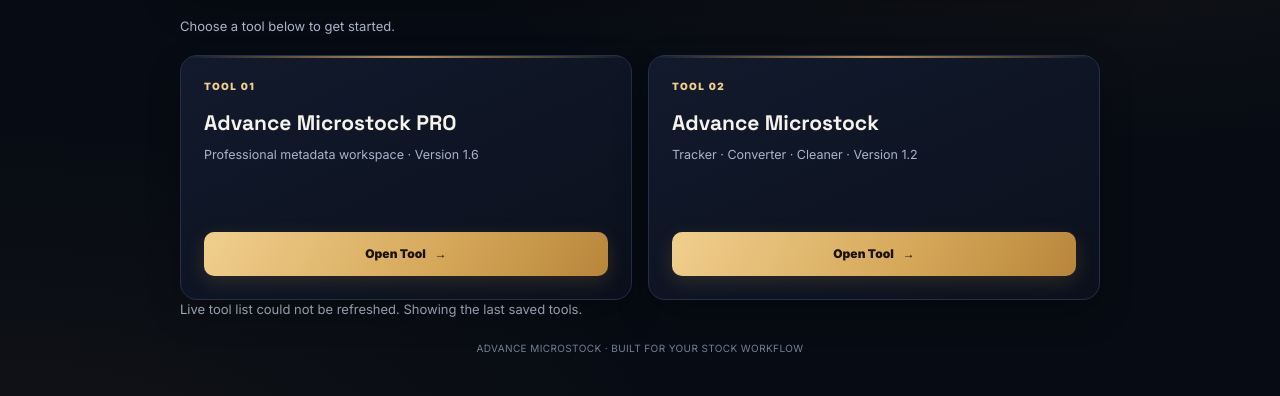
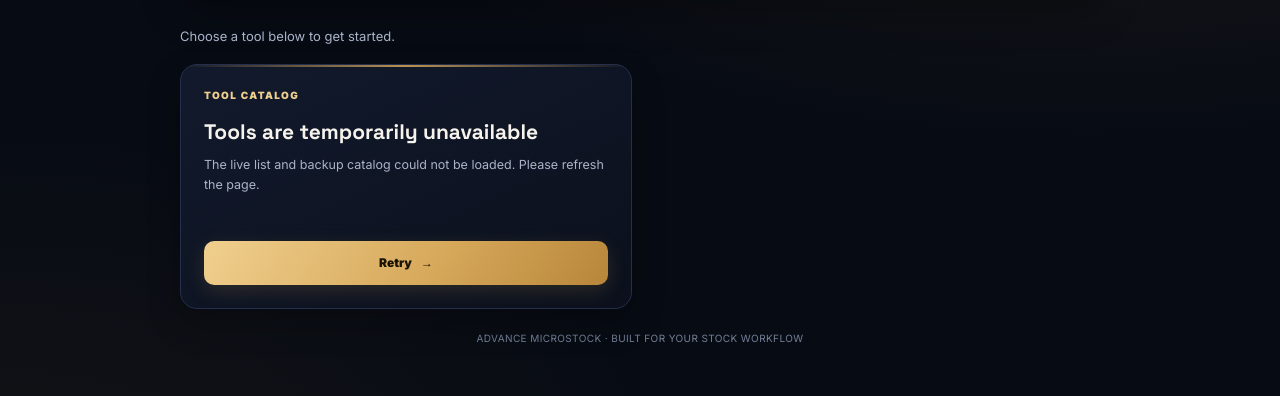
Before and after one commit to AdvanceMicrostock/advance-microstock, a plain HTML site: page index.html in a window 1280 px wide. Shown: the part 276-672 px from the top of the page. Drawn offline with Linux system fonts and the light colour scheme; no server answers.

Commit message:
Make both tool catalog and backup list update automatically

```diff
--- a/index.html
+++ b/index.html
@@ -53,10 +53,25 @@ footer{margin-top:22px;text-align:center;color:#748097;font-size:10px;letter-spa
   const REPOSITORY_API = "https://api.github.com/repos/mdsojeebr/advance-microstock/contents/?ref=main";
   const appList = document.getElementById("apps");
 
-  const fallbackFiles = [
-    { name: "Advance Microstock PRO Metadata 1.6 update.html", type: "file" },
-    { name: "Advance Microstock All In One 1.2.html", type: "file" }
-  ];
+  async function loadBackupFiles() {
+    const response = await fetch("./tool-manifest.json?refresh=" + Date.now(), {
+      headers: { "Accept": "application/json" },
+      cache: "no-store"
+    });
+    if (!response.ok) {
+      throw new Error("Backup tool catalog request failed: " + response.status);
+    }
+
+    const manifest = await response.json();
+    const names = Array.isArray(manifest) ? manifest : manifest && manifest.files;
+    if (!Array.isArray(names)) {
+      throw new Error("Backup tool catalog has an invalid format");
+    }
+
+    return names
+      .filter(name => typeof name === "string" && /\\.html?$/i.test(name) && !/^index\\.html?$/i.test(name))
+      .map(name => ({ name, type: "file" }));
+  }
 
   function escapeHtml(value) {
     return String(value).replace(/[&<>"']/g, ch => ({
@@ -161,7 +176,7 @@ footer{margin-top:22px;text-align:center;color:#748097;font-size:10px;letter-spa
     if (isFallback) {
       const note = document.createElement("p");
       note.className = "intro";
-      note.textContent = "Live tool list could not be refreshed. Showing the last saved tools.";
+      note.textContent = "Live tool list is temporarily unavailable. Showing the automatically refreshed backup catalog.";
       appList.insertAdjacentElement("afterend", note);
     }
   }
@@ -177,8 +192,18 @@ footer{margin-top:22px;text-align:center;color:#748097;font-size:10px;letter-spa
       if (!Array.isArray(files)) throw new Error("Unexpected tool list response");
       renderTools(files, false);
     } catch (error) {
-      console.error(error);
-      renderTools(fallbackFiles, true);
+      console.error("Live GitHub catalog unavailable; loading the auto-refreshed backup catalog.", error);
+      try {
+        const backupFiles = await loadBackupFiles();
+        renderTools(backupFiles, true);
+      } catch (backupError) {
+        console.error("Backup catalog unavailable.", backupError);
+        appList.innerHTML =
+          '<article class="app"><div class="tag">TOOL CATALOG</div>' +
+          '<h2>Tools are temporarily unavailable</h2>' +
+          '<p class="desc">The live list and backup catalog could not be loaded. Please refresh the page.</p>' +
+          '<a href="./">Retry <span aria-hidden="true">→</span></a></article>';
+      }
     }
   }
 
```
